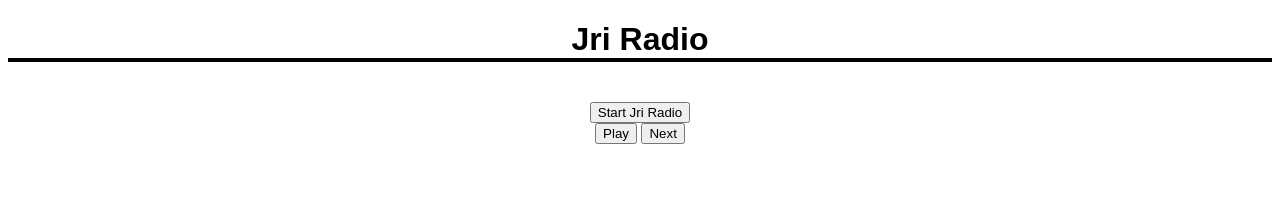
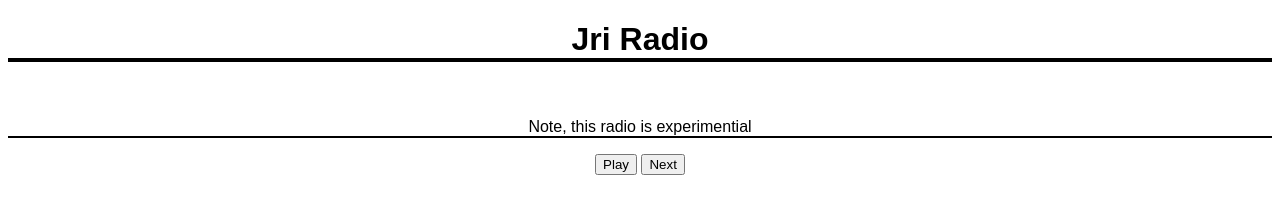
Before and after one commit to Jri-creator/web_radio, a plain HTML site: page index.html in a window 1280 px wide. Drawn offline with Linux system fonts and the light colour scheme.

Commit message:
Update index.html

```diff
--- a/index.html
+++ b/index.html
@@ -8,8 +8,7 @@
 <body style="font-family: Arial; text-align: center;">
     <h1 style="border-bottom: solid black 4px;">Jri Radio</h1>
     <br>
-    <button id="startRadio">Start Jri Radio</button>
-    <br>
+    <p style="border-bottom: solid black 2px;">Note, this radio is experimential</p>
     <button id="playPauseButton">Play</button>
     <button id="nextButton">Next</button>
     <script src="radio.js"></script>
```
